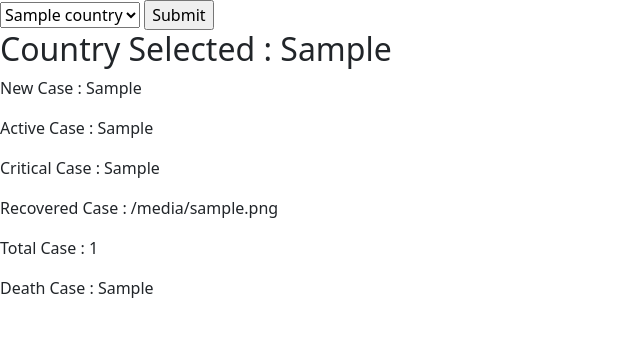
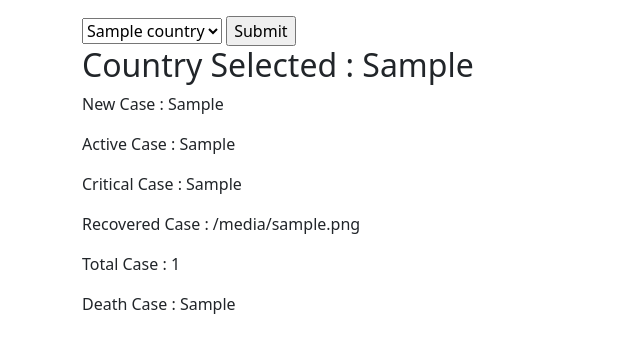
Before and after one commit to fitsumcs/Covid19_Tracker, a Django app: template templates/hello.html in a window 1280 px wide. Shown: the top 353 px of the page, without its empty margins (0-640 px from the left). Run offline with Django 3.2, Linux system fonts and the light colour scheme; the template is opened without the code that fills it: most values are stand-ins (such as "Sample title", 1, 10 or a date in 2020).

Commit message:
applying bootstrap css #1

```diff
--- a/templates/hello.html
+++ b/templates/hello.html
@@ -12,6 +12,8 @@
   </head>
   <body>
 
+
+    <div class="container mt-3 ">
       <form action="" method="post">
         {% csrf_token %}
         <select name="countries" id="countries">
@@ -43,6 +45,9 @@
       <p>
         Death Case  : {{deathCases}}
       </p>
+    </div>
+
+
 
 
 
```
Lines whose indentation alone changed are shown as unchanged.
